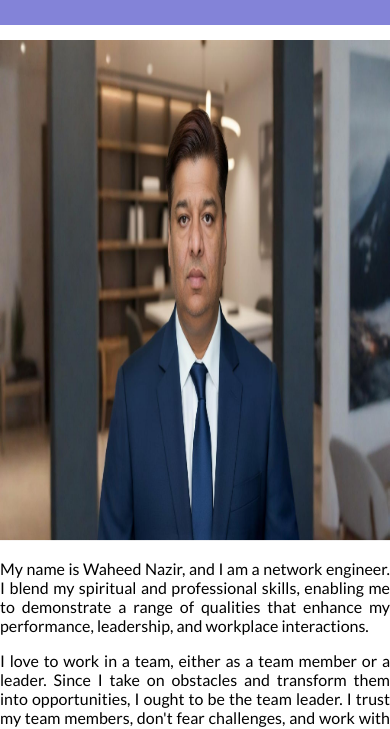
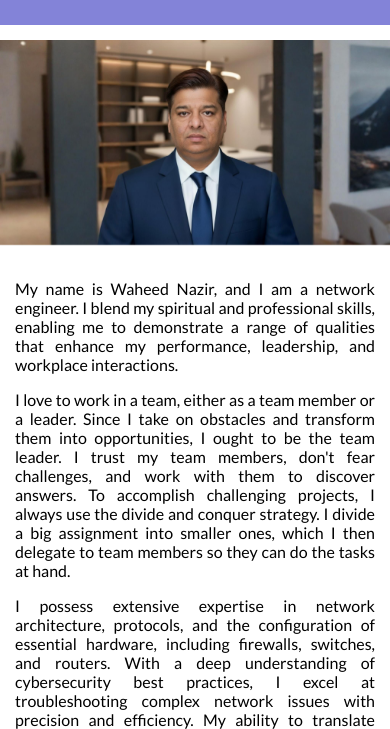
Before and after one commit to waheednazeer/waheednazeer.github.io, a plain HTML site: page index.html in a window 390 px wide. Shown: the part 115-844 px from the top of the page. Drawn offline with Linux system fonts and the light colour scheme.

Commit message:
mobile media

```diff
--- a/index.html
+++ b/index.html
@@ -23,7 +23,7 @@
     </header>
 
     <main>
-        <div class="waheed-intro">
+        <div class="sp_hero-image">
 
             <img src="/images/waheed-intro.png" alt="hero">
         </div>
--- a/styles/base.css
+++ b/styles/base.css
@@ -88,14 +88,7 @@ body {
     position: relative;
     margin-top: 15px;
   }
-   .waheed-intro {
-    position: relative;
-    margin-top: 15px;
-  }
-    .waheed-intro img{
-    width: 100%;
-    height: 500px;
-  }
+
   .sp_hero-image img{
     width: 100%;
     height: 500px;
@@ -267,4 +260,13 @@ body {
     header h1{
     font-size: larger;
   }
+  .waheed-intro-text {
+    width: auto;
+    height: auto;
+    text-align: justify;
+    margin: 15px 15px;
   }
+    .sp_hero-image img{
+    height: auto;
+  }
+  }
```
